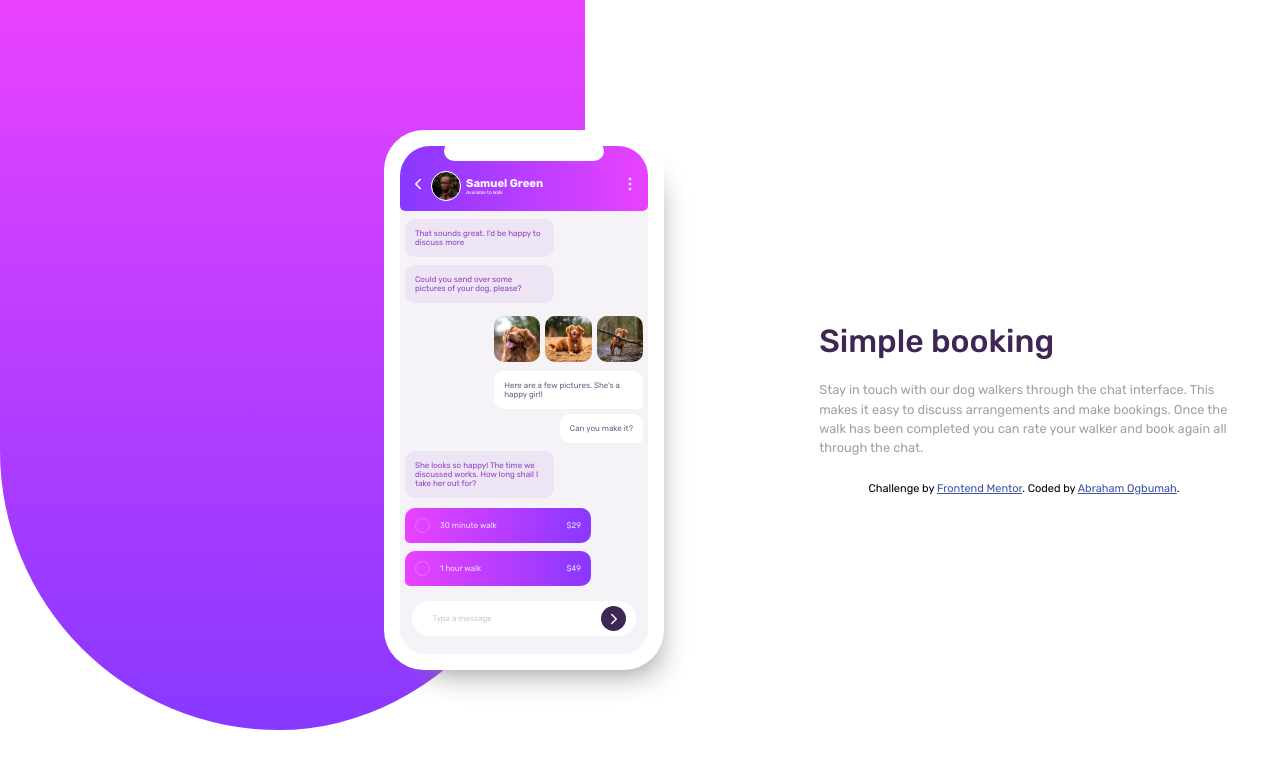
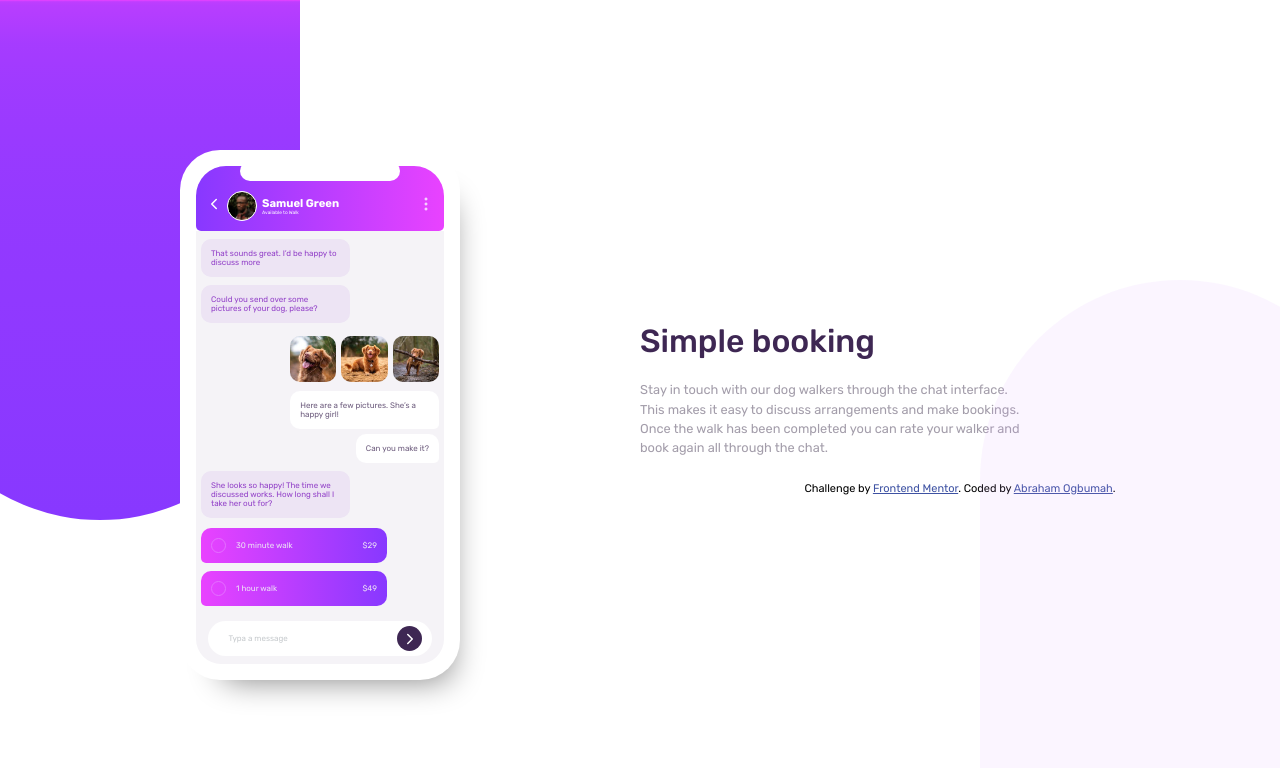
Before and after one commit to Abraham-Ogbumah/chat-app, a plain HTML site: page index.html in a window 1280 px wide. Drawn offline with nearby package versions, Linux system fonts and the light colour scheme.

Commit message:
update to css

```diff
--- a/styles/style.css
+++ b/styles/style.css
@@ -36,6 +36,53 @@ p {
 }
 
 .container {
+    width: 100%;
+    min-height: 100vh;
+    position: relative;
+    display: flex;
+    flex-direction: column;
+    justify-content: center;
+    align-items: center;
+    overflow-x: hidden;
+}
+
+.container::before {
+    content: '';
+    position: absolute;
+    top: 0;
+    left: 0;
+    width: 400px;
+    height: 50%;
+    transform: translateX(-200px);
+    background: linear-gradient(var(--light-magenta), 1%, var(--light-violet));
+    border-bottom-left-radius: 300px;
+    border-bottom-right-radius: 300px;
+    z-index: 1;
+}
+
+.container::after {
+    content: '';
+    position: absolute;
+    bottom: 0;
+    right: 0;
+    width: 400px;
+    height: 50%;
+    transform: translateX(200px);
+    background: var(--pale-violet);
+    opacity: 0.1;
+    border-top-left-radius: 300px;
+    border-top-right-radius: 300px;
+    z-index: 1;
+}
+
+.top-section {
+    position: relative;
+    z-index: 900;
+    max-width: 280px;
+    margin: 0 auto;
+}
+
+/* .container {
     display: grid;
     grid-template-rows: 1fr auto;
     margin: 0 auto;
@@ -53,7 +100,7 @@ p {
     grid-row: 1/2;
     height: 460px;
     border-bottom-right-radius: 25rem;
-}
+} */
 
 .phone {
     grid-column: 3 / 11;
@@ -285,34 +332,40 @@ ion-icon {
     margin-left: 2px;
 }
 
+@media (min-width: 600px) {
+    .container::before {
+        transform: translateX(-100px);
+    }
+
+    .container::after {
+        transform: translateX(100px);
+    }
+}
+
+
 @media (min-width: 745px) {
+    .container {
+        flex-direction: row;
+    }
+    .container::before {
+        height: 65%;
+        transform: translateX(-100px);
+    }
+    .container::after {
+        height: 65%;
+        transform: translateX(100px);
+    }
     .container {
         display: flex;
         height: 100%;
     }
-
     .top-section {
-        width: 60%;
+        width: 40%;
     }
-
-    .background-container {
-        grid-column: 1 / 9;
-        height: 630px;
-        border-bottom-right-radius: 54%;
-        border-bottom-left-radius: 12rem;
-        width: 250px;
-    }
-
-    .phone {
-        grid-column: 4 / 12;
-        padding-top: 0;
-        margin: auto 0;
-    }
-
     .bottom-section {
-      width: 40%;
-      align-self: center;
-      text-align: left;
+        width: 50%;
+        align-self: center;
+        text-align: left;
     }
 }
 
@@ -321,24 +374,8 @@ ion-icon {
         width: 60%;
     }
 
-    .background-container {
-        grid-column: 1 / 12;
-        height: 730px;
-        width: 585px;
-        border-bottom-right-radius: 60%;
-        border-bottom-left-radius: 20rem;
-    }
-
-    .phone {
-        grid-column: 7 / 12;
-        height: 540px;
-        padding-top: 0;
-        margin: auto 0;
-    }
-
-    .bottom-section {
-      width: 40%;
-      align-self: center;
-      text-align: left;
+    .text-content {
+        width: 60%;
+        margin: 0;
     }
 }
```
